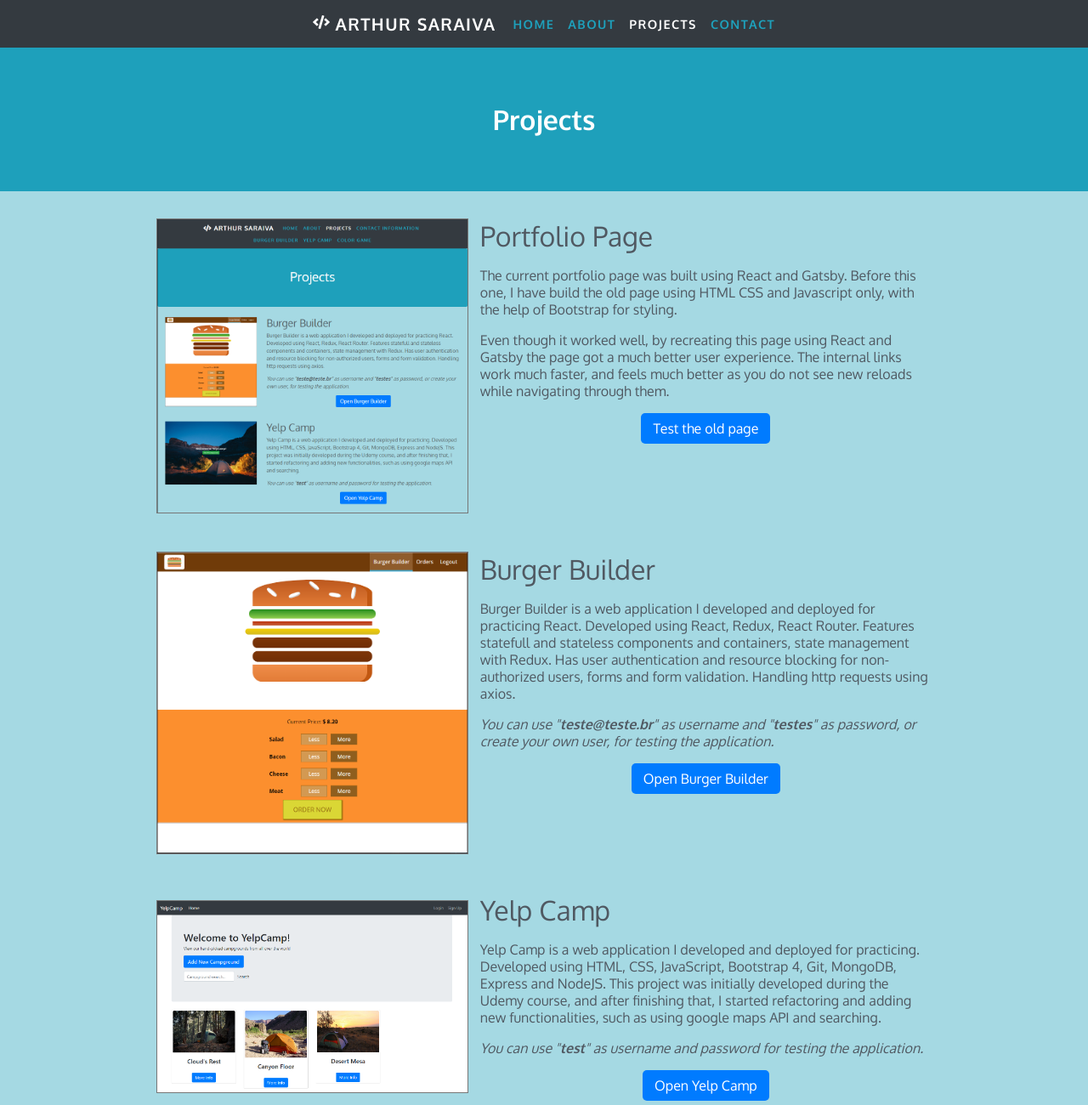
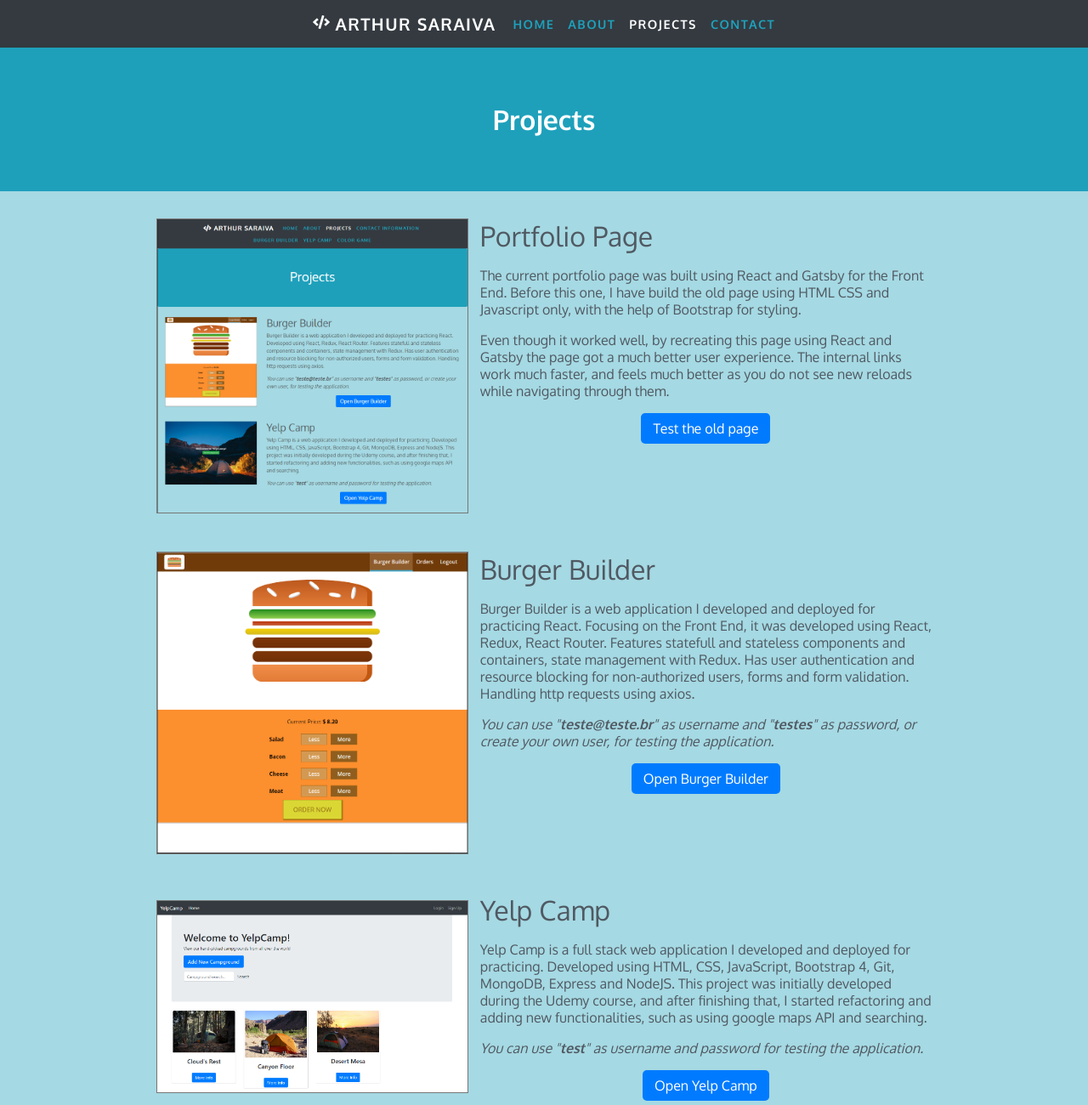
Before and after one commit to arthurnls/ArthurPortfolioReact, a Gatsby site: page /projects in a window 1280 px wide. Shown: the top 1300 px of the page at 85% size. Built offline with nearby package versions, Linux system fonts and the light colour scheme; Gatsby itself is replaced by a stand-in of ours.

Commit message:
working on seo

```diff
--- a/src/components/PageContent/PageBody/AboutPageBody.js
+++ b/src/components/PageContent/PageBody/AboutPageBody.js
@@ -25,9 +25,12 @@ const AboutPageBody = () => {
                     Investigator for 4 years, before coming to Canada.
                 </p>
                 <p>
-                    I have great interest and some experience in working with
-                    web development, and have worked on my skills in the field,
-                    learning new tools and technologies.
+                    I have great interest and some experience in full stack web
+                    development, and have worked on my skills in the field,
+                    learning new tools and technologies. The technologies I have
+                    worked with include HTML, CSS, Javascript (ES6), Bootstrap
+                    4, Git, npm, MongoDB, Express.js, Node.js, React, Redux and
+                    Gatsby.
                 </p>
                 <p>
                     My experience working at the Police improved my creative
--- a/src/components/PageContent/PageBody/ContactPageBody.js
+++ b/src/components/PageContent/PageBody/ContactPageBody.js
@@ -15,7 +15,7 @@ const ContactPageBody = () => {
                 {/* This hidden input is needed for netlify forms to work */}
                 <input type="hidden" name="form-name" value="contact" />
                 <p className={classes.openingMessage}>
-                    Please, send your message bellow
+                    If you want to contact me please, send your message bellow
                 </p>
 
                 {/* TESTING STUFF */}
--- a/src/components/PageContent/PageBody/HomePageBody.js
+++ b/src/components/PageContent/PageBody/HomePageBody.js
@@ -23,7 +23,7 @@ const HomePageBody = () => {
                     alt="Profile Photo"
                 />
                 <h1>Arthur Saraiva</h1>
-                <p>Web Developer, always studying and improving.</p>
+                <p>Full Stack Web Developer, always studying and improving.</p>
                 <p>
                     Attending Business Information Technology at Red River
                     College, Winnipeg, MB.
--- a/src/components/PageContent/PageBody/Project/Project.js
+++ b/src/components/PageContent/PageBody/Project/Project.js
@@ -10,11 +10,12 @@ const Project = props => {
             <h2>Burger Builder</h2>
             <p>
                 Burger Builder is a web application I developed and deployed for
-                practicing React. Developed using React, Redux, React Router.
-                Features statefull and stateless components and containers,
-                state management with Redux. Has user authentication and
-                resource blocking for non-authorized users, forms and form
-                validation. Handling http requests using axios.
+                practicing React. Focusing on the Front End, it was developed
+                using React, Redux, React Router. Features statefull and
+                stateless components and containers, state management with
+                Redux. Has user authentication and resource blocking for
+                non-authorized users, forms and form validation. Handling http
+                requests using axios.
             </p>
             <p>
                 <em>
@@ -37,12 +38,12 @@ const Project = props => {
         <>
             <h2>Yelp Camp</h2>
             <p>
-                Yelp Camp is a web application I developed and deployed for
-                practicing. Developed using HTML, CSS, JavaScript, Bootstrap 4,
-                Git, MongoDB, Express and NodeJS. This project was initially
-                developed during the Udemy course, and after finishing that, I
-                started refactoring and adding new functionalities, such as
-                using google maps API and searching.
+                Yelp Camp is a full stack web application I developed and
+                deployed for practicing. Developed using HTML, CSS, JavaScript,
+                Bootstrap 4, Git, MongoDB, Express and NodeJS. This project was
+                initially developed during the Udemy course, and after finishing
+                that, I started refactoring and adding new functionalities, such
+                as using google maps API and searching.
             </p>
             <p>
                 <em>
@@ -87,9 +88,10 @@ const Project = props => {
         <>
             <h2>Portfolio Page</h2>
             <p>
-                The current portfolio page was built using React and Gatsby.
-                Before this one, I have build the old page using HTML CSS and
-                Javascript only, with the help of Bootstrap for styling.
+                The current portfolio page was built using React and Gatsby for
+                the Front End. Before this one, I have build the old page using
+                HTML CSS and Javascript only, with the help of Bootstrap for
+                styling.
             </p>
             <p>
                 Even though it worked well, by recreating this page using React
```
